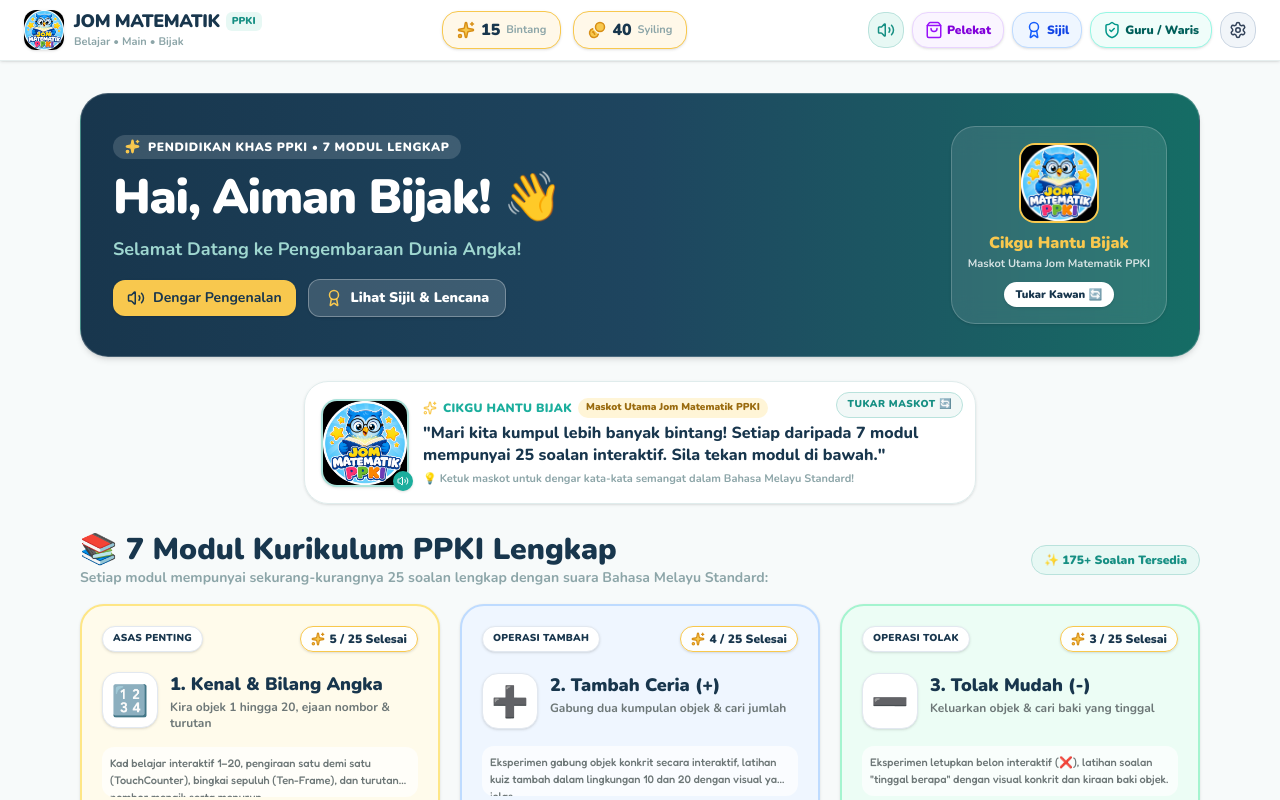
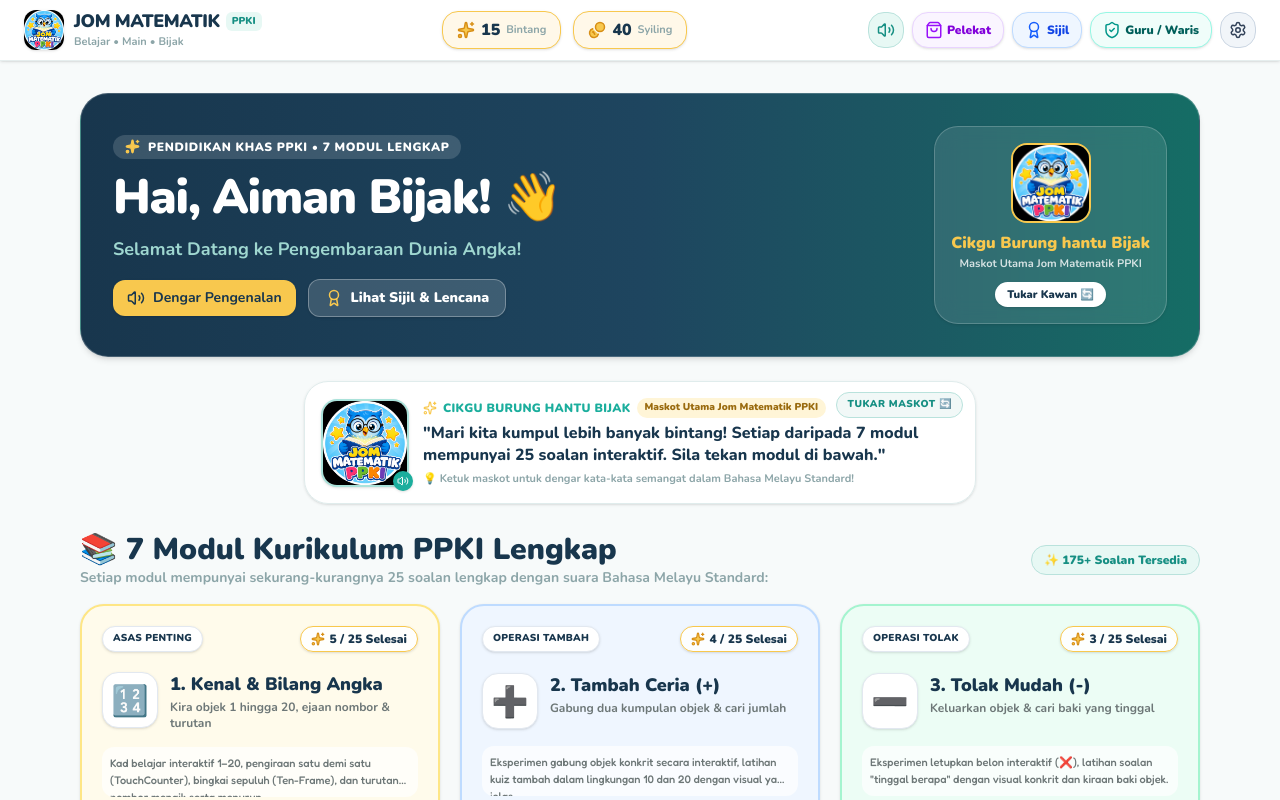
Before and after one commit to duroodv1/JomMatematikPPKI, a React (Vite) app: page / in a window 1280 px wide. Shown: the top 800 px of the page. Built offline with nearby package versions, Linux system fonts and the light colour scheme; a web font is replaced by a local one.

Commit message:
Update mascot name for owl

```diff
--- a/src/data/mascots.ts
+++ b/src/data/mascots.ts
@@ -3,7 +3,7 @@
 export const MASCOTS: MascotInfo[] = [
   {
     id: 'owl',
-    name: 'Cikgu Hantu Bijak',
+    name: 'Cikgu Burung hantu Bijak',
     title: 'Maskot Utama Jom Matematik PPKI',
     avatar: '🦉',
     image: './icon-app.png',
```
